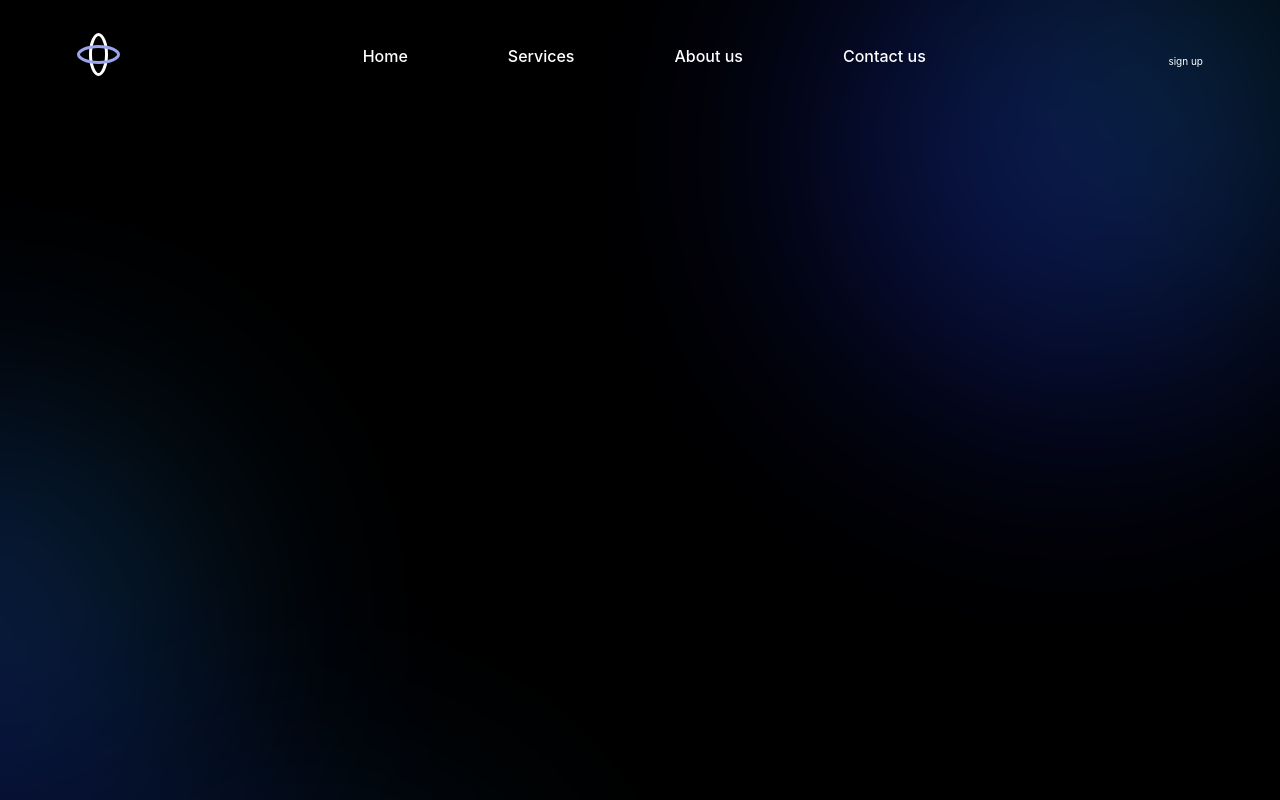
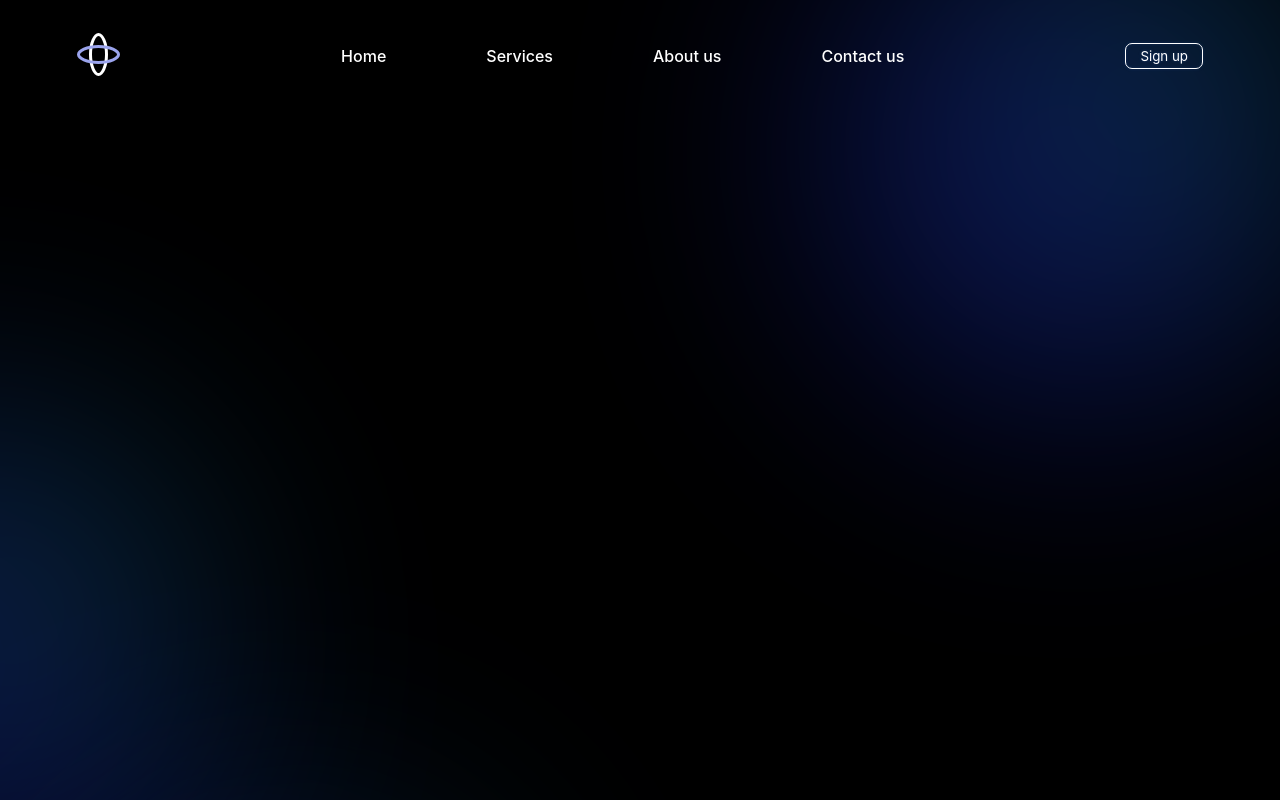
Before and after one commit to Lucas-Argerich/simple-landing-page, a React (Create React App) app: page / in a window 1280 px wide. Shown: the top 800 px of the page. Built offline with nearby package versions, Linux system fonts and the light colour scheme.

Commit message:
Button Component

```diff
--- a/src/app.scss
+++ b/src/app.scss
@@ -7,6 +7,8 @@
     font-family: 'SF Pro Text', -apple-system, BlinkMacSystemFont, Roboto, 'Segoe UI', Helvetica, Arial, sans-serif, 'Apple Color Emoji', 'Segoe UI Emoji', 'Segoe UI Symbol';
     text-decoration: none;
     list-style-type: none;
+    border: none;
+    background: none;
 }
 
 html{
--- /dev/null
+++ b/src/components/button/index.jsx
@@ -0,0 +1,10 @@
+import React from 'react'
+import './index.scss'
+
+export default function Button(props) {
+  return (
+    <>
+        <button type='button' className='buttonComponent'>{props.text}</button>
+    </>
+  )
+}
--- /dev/null
+++ b/src/components/button/index.scss
@@ -0,0 +1,28 @@
+.buttonComponent {
+    padding: 4px 14px;
+    border-radius: 7px;
+    filter: drop-shadow(0px 0.5px 1.5px rgba(54, 122, 246, 0.25));
+    border: 1px solid #ffffff;
+    cursor: pointer;
+
+    &::after {
+        content: "";
+        position: absolute;
+        top: -1px;
+        left: -1px;
+        width: 100%;
+        height: 100%;
+        padding: 1px;
+        background: linear-gradient(180deg, #155CCC 0%, rgba(31, 195, 231, 0.84375) 100%);
+        z-index: -1;
+        border-radius: 6px;
+        opacity: 0;
+        transition: 300ms;
+    }
+
+    &:hover {
+        &::after {
+            opacity: 1;
+        }
+    }
+}
--- a/src/components/navBar/index.jsx
+++ b/src/components/navBar/index.jsx
@@ -2,6 +2,7 @@ import React from 'react'
 import { Link } from 'react-router-dom'
 import { ReactComponent as Logo } from './logo.svg'
 import './index.scss'
+import Button from '../button'
 
 export default function NavBar() {
   return (
@@ -13,7 +14,7 @@ export default function NavBar() {
         <li><Link to={'simple-landing-page/disclaimer'}>About us</Link></li>
         <li><Link to={'simple-landing-page/disclaimer'}>Contact us</Link></li>
       </ul>
-      <p>sign up</p>
+      <Button text={"Sign up"}/>
     </nav>
   )
 }
```
